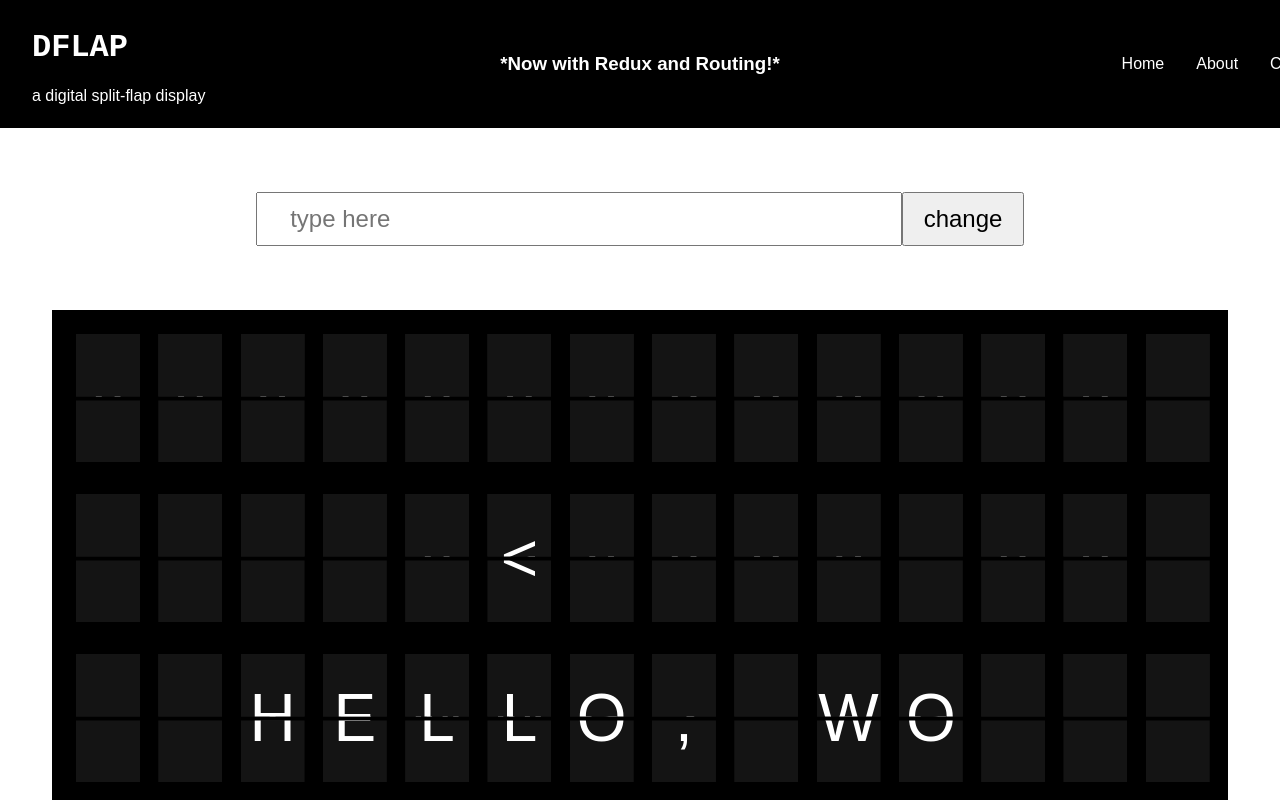
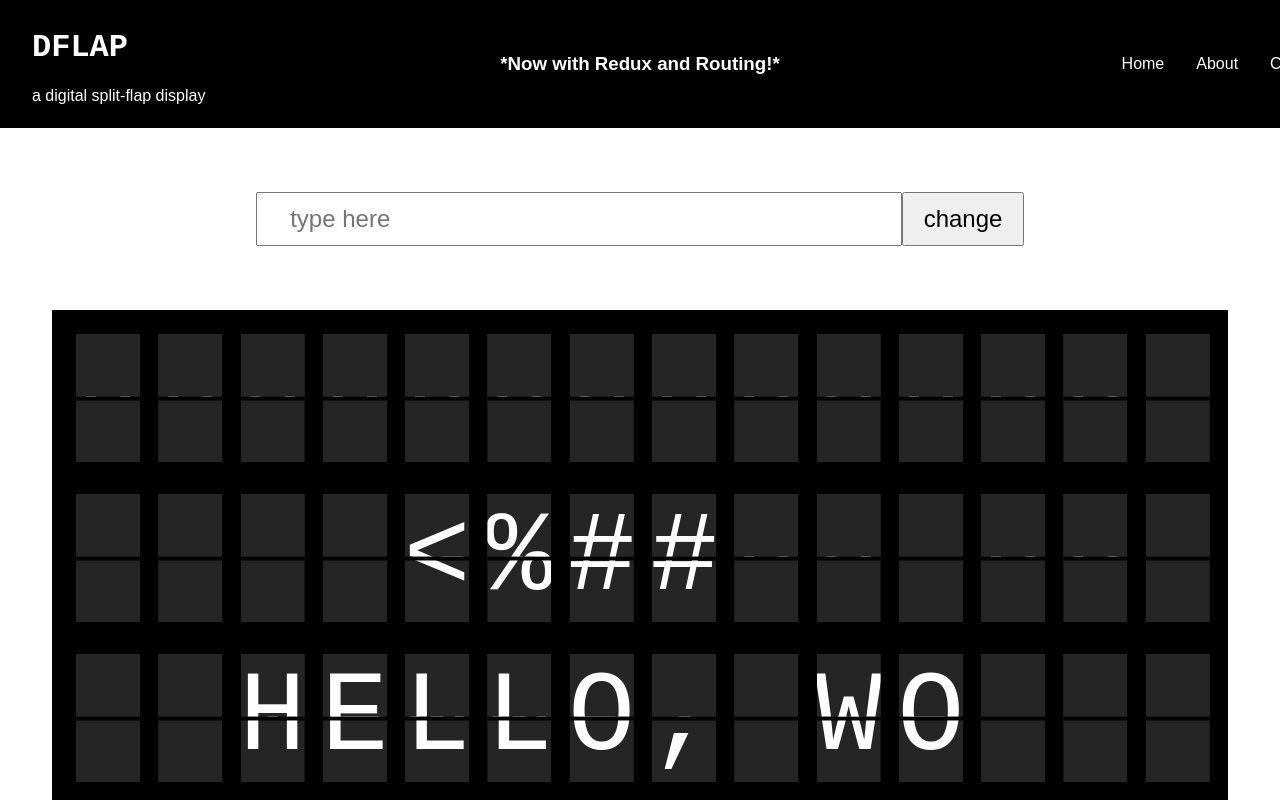
Before and after one commit to juanmcol/dflap, a React (Vite) app: page / in a window 1280 px wide. Shown: the top 800 px of the page. Built offline with nearby package versions, Linux system fonts and the light colour scheme.

Commit message:
Add a shadow for when the splits flip. Add more symbols to the character list.

```diff
--- a/src/assets/comps/characters.js
+++ b/src/assets/comps/characters.js
@@ -12,9 +12,11 @@ const characters = [
   "8", "9",
 
   ".", ",", "?", "!",
-  "'", '"', "$", "+",
-  "-", ":", "(", ")",
-  "^", "<", ">", "_",
+  "'", '"', ":", ";",
+  "-", "+", "/", "*",
+  "=", "%", "$", "^",
+  "<", ">", "(", ")",
+  "#", "_",
 ]
 
 export default characters;
--- a/src/styles/AppPage.css
+++ b/src/styles/AppPage.css
@@ -89,7 +89,8 @@ main {
   }
 
   .split-flap {
-    font-family: Arial, Helvetica, sans-serif;
+    font-family: monospace;
+
     position: relative;
     width: 4rem;
     height: 8rem;
@@ -125,8 +126,8 @@ main {
     width: 4rem;
     height: 8rem;
 
-    font-size: 4rem;
-    color: white;
+    font-size: 7rem;
+    color: #FFF;
     white-space: pre;
 
     display: flex;
@@ -136,14 +137,14 @@ main {
 
   .top {
     position: absolute;
-    background-color: rgb(20, 20, 20);
+    background-color: #252525;
     clip-path: inset(0 0 50% 0);
     bottom: 1px;
     border-top: solid black 2px;
   }
   .bottom {
     position: absolute;
-    background-color: rgb(20, 20, 20);
+    background-color: #252525;
     clip-path: inset(50% 0 0 0);
     top: 1px;
     border-bottom: solid black 2px;
@@ -175,24 +176,38 @@ footer {
     filter: blur(5px);
     transform-origin: center;
     transform: scaleY(1);
+    background-color: #252525;
+    color: #FFF;
   }
   10% {
     transform: scaleY(0.80);
+    background-color: #202020;
+    color: #CCC;
   }
   20% {
     transform: scaleY(0.60);
+    background-color: #151515;
+    color: #999;
   }
   30% {
     transform: scaleY(0.40);
+    background-color: #101010;
+    color: #666;
   }
   40% {
     transform: scaleY(0.20);
+    background-color: #050505;
+    color: #333;
   }
   50% {
     transform: scaleY(0);
+    background-color: #000;
+    color: #000;
   }
   100% {
     transform: scaleY(0);
+    background-color: #000;
+    color: #000;
   }
 }
 
@@ -201,24 +216,31 @@ footer {
     filter: blur(none);
     transform-origin: top;
     transform: scaleY(0);
+    background-color: #505050;
   }
   50% {
     transform: scaleY(0);
+    background-color: #505050;
   }
   60% {
     transform: scaleY(0.20);
+    background-color: #454545;
   }
   70% {
     transform: scaleY(0.40);
+    background-color: #404040;
   }
   80% {
     transform: scaleY(0.60);
+    background-color: #353535;
   }
   90% {
     transform: scaleY(0.80);
+    background-color: #303030;
   }
   100% {
     filter: blur(5px);
     transform: scaleY(1);
+    background-color: #252525;
   }
 }
```
